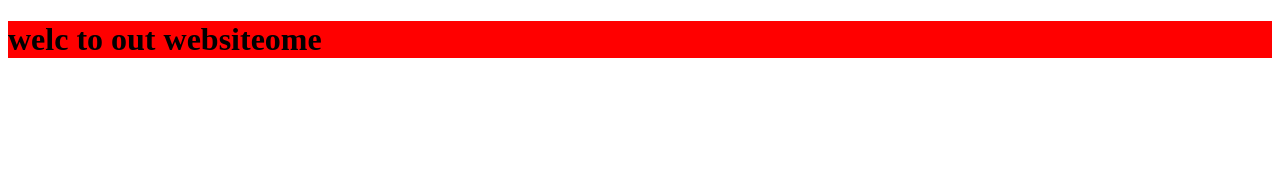
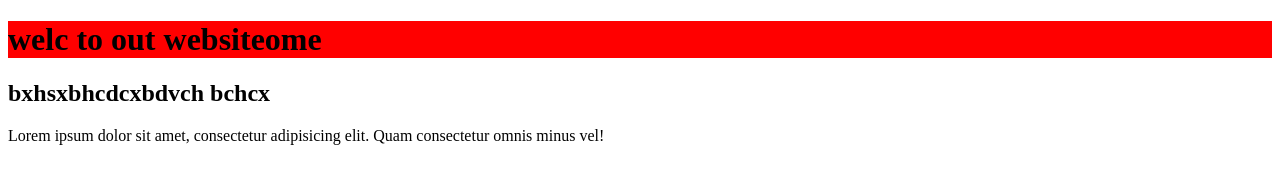
Before and after one commit to DiyorbekChoriyev/online-magazin, a plain HTML site: page Desktop/git/index.html in a window 1280 px wide. Drawn offline with Linux system fonts and the light colour scheme.

Commit message:
added main section

```diff
--- a/Desktop/git/index.html
+++ b/Desktop/git/index.html
@@ -11,5 +11,11 @@
     <header>
        <h1>welc to out websiteome</h1>
     </header>
+    <main>
+        <div class="container">
+            <h2>bxhsxbhcdcxbdvch bchcx</h2>
+            <p>Lorem ipsum dolor sit amet, consectetur adipisicing elit. Quam consectetur omnis minus vel!</p>
+        </div>
+    </main>
 </body>
 </html>
```
